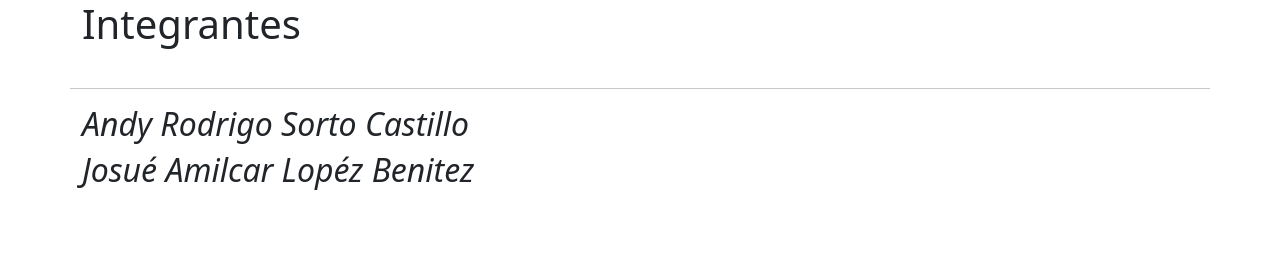
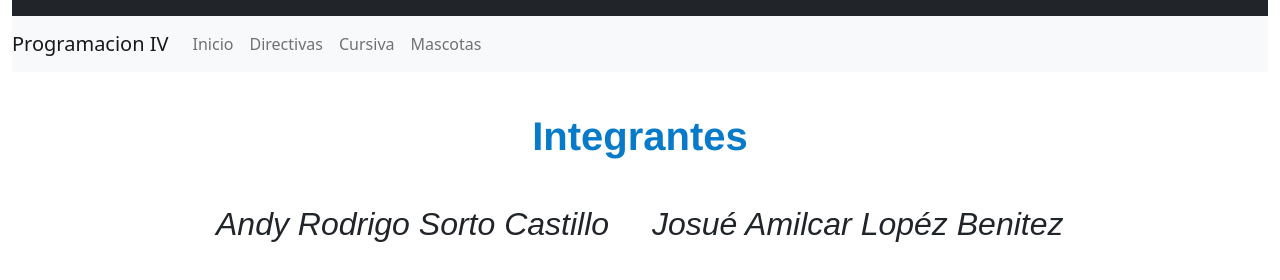
Before and after one commit to AmilcarLopezSMIS935820/Practica_Sem2, a plain HTML site: page Cursiva.html in a window 1280 px wide. Drawn offline with nearby package versions, Linux system fonts and the light colour scheme.

Commit message:
Revisión (SMIS935820)

```diff
--- a/Cursiva.html
+++ b/Cursiva.html
@@ -1,47 +1,59 @@
+<!-- Andy Rodrigo Sorto Castillo -->
 <!DOCTYPE html>
 <html lang="en">
 <head>
     <meta charset="UTF-8">
     <meta http-equiv="X-UA-Compatible" content="IE=edge">
     <meta name="viewport" content="width=device-width, initial-scale=1.0">
-    <title>Document</title>
+    <title>Cursiva</title>
+    <link rel="stylesheet" href="css/style.css">
     <link href="https://cdn.jsdelivr.net/npm/bootstrap@5.1.3/dist/css/bootstrap.min.css" rel="stylesheet" integrity="sha384-1BmE4kWBq78iYhFldvKuhfTAU6auU8tT94WrHftjDbrCEXSU1oBoqyl2QvZ6jIW3" crossorigin="anonymous">
 
 </head>
 <body>
+    <div class="container-fluid">
+        <nav class="navbar navbar-dark bg-dark"></nav>
+    <nav class="navbar navbar-expand-lg navbar-light bg-light">
+        <a class="navbar-brand" href="#">Programacion IV</a>
+        <button class="navbar-toggler" type="button" data-toggle="collapse" data-target="#navbarText" aria-controls="navbarText" aria-expanded="false" aria-label="Toggle navigation">
+          <span class="navbar-toggler-icon"></span>
+        </button>
+        <div class="collapse navbar-collapse" id="navbarText">
+          <ul class="navbar-nav mr-auto">
+            <li class="nav-item active">
+              <a class="nav-link" href="index.html">Inicio</a>
+            </li>
+            <li class="nav-item">
+              <a class="nav-link" href="Directiva.html">Directivas</a>
+            </li>
+            <li class="nav-item">
+              <a class="nav-link" href="Cursiva.html">Cursiva</a>
+            </li>
+            <li class="nav-item">
+                <a href="mascotas.html" class="nav-link">Mascotas</a>
+            </li>
+          </ul>
+        </div>
+      </nav>
 
-<div class="container" id="principal">
-    <div class="row">
-    <h1 class="col-12" style="margin-bottom: 40px;">Integrantes</h1>
-<hr>
+        <!-- Navbar content -->
+      </nav>
+    </div>
 
-    <div class="container" id="inter2">
+    <div class="container" id="principal" style="width: 70%;">
+        <h1 class="dq">Integrantes</h1>
 
-        <div class="row">
-
-
-      <div class="container">
-
-               <div class=""> <i><h2 v-html="datos"></h2></div></i>
-
-               <div class=""> <i><h2 v-html="datos2"></h2></div></i>
-
-
-
+        <div class="container" id="inter2">
+            <div class="row">
+                <div class="col-md-6">
+                    <p v-html="datos" style="font-family:Arial, Helvetica, sans-serif;"></p>
+                </div>
+                <div class="col-md-6">
+                    <p v-html="datos2" style="font-family:Arial, Helvetica, sans-serif;"></p>
+                </div>
             </div>
         </div>
-      </div>
-      </div>
-      </div>
-
-
-
-        </div>
-
     </div>
-
-</div><!--div contenedor-->
-
 
 
 
@@ -56,10 +68,8 @@
         var v=new Vue({
         el:'#inter2',
         data: {
-            //informacion academica
-            datos:"Andy Rodrigo Sorto Castillo",
-            datos2:"Josué Amilcar Lopéz Benitez",
-
+            datos:"<i><h2>Andy Rodrigo Sorto Castillo</h2></i>",
+            datos2:"<i><h2>Josué Amilcar Lopéz Benitez</h2></i>",
         }
         });
     </script>
--- a/app.js
+++ b/app.js
@@ -44,10 +44,10 @@ addItemInput.addEventListener('keypress',(e)=>{
 hide.addEventListener('click', () => {
   if (listDiv.style.display == 'none') {
     listDiv.style.display = 'block';
-    hide.textContent = 'Hide';
+    hide.textContent = 'Ocultar';
    } else {
     listDiv.style.display = 'none';
-    hide.textContent = 'Show';
+    hide.textContent = 'Mostrar';
    }
 });
 
--- a/css/style.css
+++ b/css/style.css
@@ -14,10 +14,17 @@
 }
 
 .div_fond_h1{
-    margin-top: 110px;
+    margin-top: 75px;
     margin-bottom: 25px;
 }
 
-#mascotas input{
+.dq{
+    margin-bottom: 45px;
+    color: rgb(7, 123, 201);
+    font-family: 'Franklin Gothic Medium', 'Arial Narrow', Arial, sans-serif;
+    margin-top: 40px;
     text-align: center;
+    font-weight: bold;
 }
+
+/**/
```
Also changed, not shown: Directiva.html (+32 -3 lines), index.html (+8 -2 lines), mascotas.html (+29 -3 lines).
